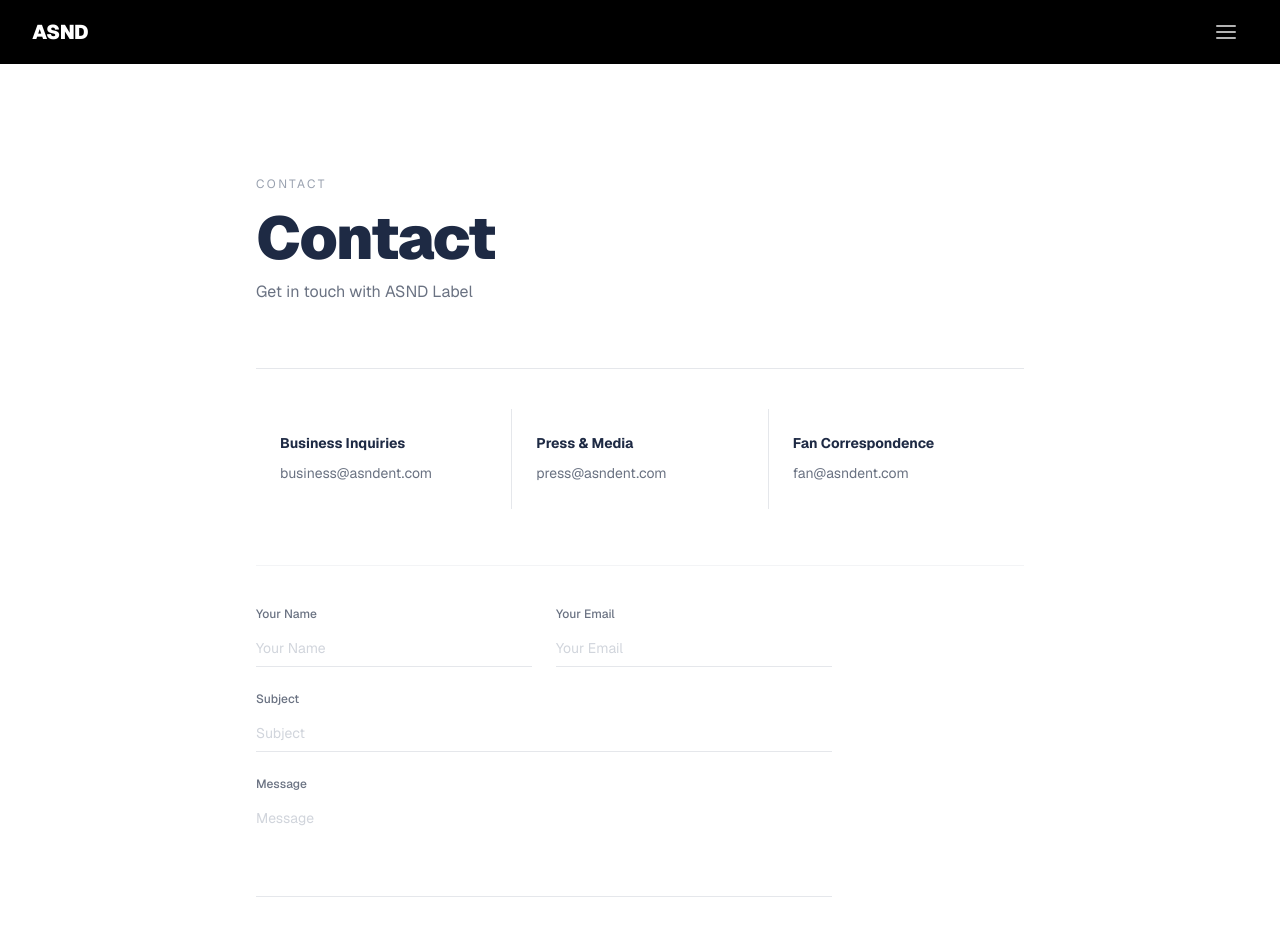
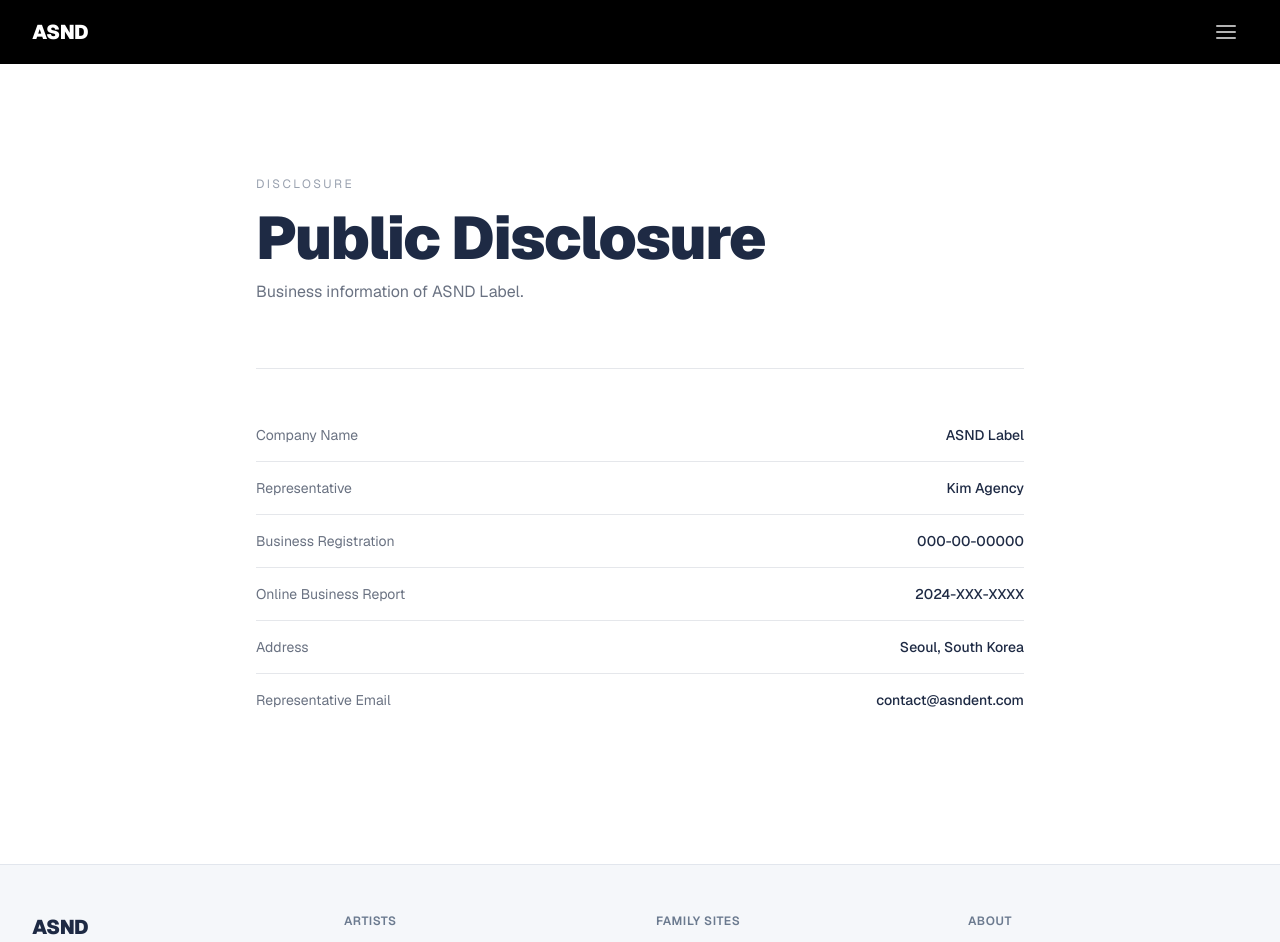
Before and after one commit to longneng3939/ASND, a Next.js app: page /contact in a window 1280 px wide. Shown: the top 942 px of the page. Built offline with nearby package versions, Linux system fonts and the light colour scheme.

Commit message:
Changing the Contact to the disclosure

```diff
--- a/src/app/contact/page.tsx
+++ b/src/app/contact/page.tsx
@@ -3,12 +3,33 @@
 import { useI18n } from "@/i18n";
 
 export default function ContactPage() {
-  const { t } = useI18n();
+  const { lang } = useI18n();
 
-  const categories = [
-    { label: t.contact.business, email: "business@asndent.com" },
-    { label: t.contact.press, email: "press@asndent.com" },
-    { label: t.contact.fan, email: "fan@asndent.com" },
+  const disclosures = [
+    {
+      label: lang === "ko" ? "회사명" : "Company Name",
+      value: "ASND Label",
+    },
+    {
+      label: lang === "ko" ? "대표자" : "Representative",
+      value: lang === "ko" ? "김에이전시" : "Kim Agency",
+    },
+    {
+      label: lang === "ko" ? "사업자등록번호" : "Business Registration",
+      value: "000-00-00000",
+    },
+    {
+      label: lang === "ko" ? "통신판매업신고" : "Online Business Report",
+      value: "2024-XXX-XXXX",
+    },
+    {
+      label: lang === "ko" ? "주소" : "Address",
+      value: lang === "ko" ? "서울특별시 강남구" : "Seoul, South Korea",
+    },
+    {
+      label: lang === "ko" ? "대표 이메일" : "Representative Email",
+      value: "contact@asndent.com",
+    },
   ];
 
   return (
@@ -16,13 +37,13 @@ export default function ContactPage() {
       <section className="pt-28 pb-16 px-4">
         <div className="mx-auto max-w-3xl">
           <p className="text-xs uppercase tracking-[0.2em] text-gray-400 mb-4">
-            Contact
+            {lang === "ko" ? "공시" : "Disclosure"}
           </p>
           <h1 className="text-3xl sm:text-6xl font-black tracking-tight leading-none mb-3">
-            {t.contact.title}
+            {lang === "ko" ? "공시 정보" : "Public Disclosure"}
           </h1>
           <p className="text-gray-500 text-base">
-            {t.contact.subtitle}
+            {lang === "ko" ? "ASND 레이블의 사업자 정보입니다." : "Business information of ASND Label."}
           </p>
         </div>
       </section>
@@ -30,80 +51,14 @@ export default function ContactPage() {
       <section className="px-4 pb-24">
         <div className="mx-auto max-w-3xl">
           <div className="border-t border-gray-200 pt-10">
-            {/* Contact categories */}
-            <div className="grid grid-cols-1 sm:grid-cols-3 gap-px bg-gray-200 mb-14">
-              {categories.map((cat) => (
-                <div key={cat.label} className="bg-white p-6">
-                  <h3 className="text-sm font-bold mb-2">{cat.label}</h3>
-                  <a
-                    href={`mailto:${cat.email}`}
-                    className="text-sm text-gray-500 hover:text-black transition-colors"
-                  >
-                    {cat.email}
-                  </a>
+            <dl className="divide-y divide-gray-200">
+              {disclosures.map((item) => (
+                <div key={item.label} className="flex items-center justify-between py-4">
+                  <dt className="text-sm text-gray-500">{item.label}</dt>
+                  <dd className="text-sm font-medium text-right">{item.value}</dd>
                 </div>
               ))}
-            </div>
-
-            {/* Contact Form */}
-            <div className="border-t border-gray-100 pt-10">
-              <form className="max-w-xl" onSubmit={(e) => e.preventDefault()}>
-                <div className="grid grid-cols-1 sm:grid-cols-2 gap-6 mb-6">
-                  <div>
-                    <label className="block text-xs font-medium text-gray-500 mb-2">
-                      {t.contact.formName}
-                    </label>
-                    <input
-                      type="text"
-                      className="w-full px-0 py-2 border-b border-gray-200 text-sm text-foreground placeholder:text-gray-300 focus:outline-none focus:border-black transition-colors bg-transparent"
-                      placeholder={t.contact.formName}
-                    />
-                  </div>
-                  <div>
-                    <label className="block text-xs font-medium text-gray-500 mb-2">
-                      {t.contact.formEmail}
-                    </label>
-                    <input
-                      type="email"
-                      className="w-full px-0 py-2 border-b border-gray-200 text-sm text-foreground placeholder:text-gray-300 focus:outline-none focus:border-black transition-colors bg-transparent"
-                      placeholder={t.contact.formEmail}
-                    />
-                  </div>
-                </div>
-
-                <div className="mb-6">
-                  <label className="block text-xs font-medium text-gray-500 mb-2">
-                    {t.contact.formSubject}
-                  </label>
-                  <input
-                    type="text"
-                    className="w-full px-0 py-2 border-b border-gray-200 text-sm text-foreground placeholder:text-gray-300 focus:outline-none focus:border-black transition-colors bg-transparent"
-                    placeholder={t.contact.formSubject}
-                  />
-                </div>
-
-                <div className="mb-10">
-                  <label className="block text-xs font-medium text-gray-500 mb-2">
-                    {t.contact.formMessage}
-                  </label>
-                  <textarea
-                    rows={4}
-                    className="w-full px-0 py-2 border-b border-gray-200 text-sm text-foreground placeholder:text-gray-300 focus:outline-none focus:border-black transition-colors bg-transparent resize-none"
-                    placeholder={t.contact.formMessage}
-                  />
-                </div>
-
-                <button
-                  type="button"
-                  className="inline-flex items-center gap-2 px-6 py-2.5 bg-black text-white text-sm font-medium hover:bg-gray-800 transition-colors"
-                >
-                  {t.contact.formSubmit}
-                  <svg className="h-3.5 w-3.5" fill="none" viewBox="0 0 24 24" stroke="currentColor">
-                    <path strokeLinecap="round" strokeLinejoin="round" strokeWidth={2} d="M14 5l7 7m0 0l-7 7m7-7H3" />
-                  </svg>
-                </button>
-              </form>
-            </div>
+            </dl>
           </div>
         </div>
       </section>
--- a/src/components/layout/MegaMenu.tsx
+++ b/src/components/layout/MegaMenu.tsx
@@ -19,7 +19,7 @@ const navLinks = [
   { href: "/news", label: "News", labelKo: "뉴스", desc: "Latest updates", descKo: "최신 소식" },
   { href: "/audition", label: "Audition", labelKo: "오디션", desc: "Join ASND", descKo: "지원하기" },
   { href: "/about", label: "About", labelKo: "소개", desc: "Our story", descKo: "ASND 소개" },
-  { href: "/contact", label: "Contact", labelKo: "문의", desc: "Get in touch", descKo: "연락처" },
+  { href: "/contact", label: "Disclosure", labelKo: "공시", desc: "Business info", descKo: "사업자 정보" },
   { href: "/creator", label: "Creator", labelKo: "크리에이터", desc: "About the creator", descKo: "제작자 정보" },
 ];
 
```
